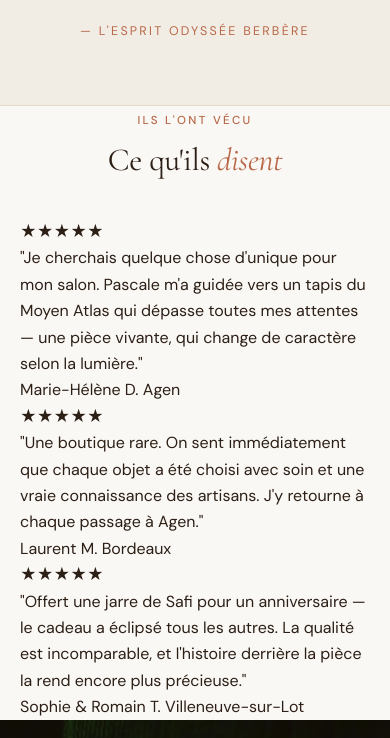
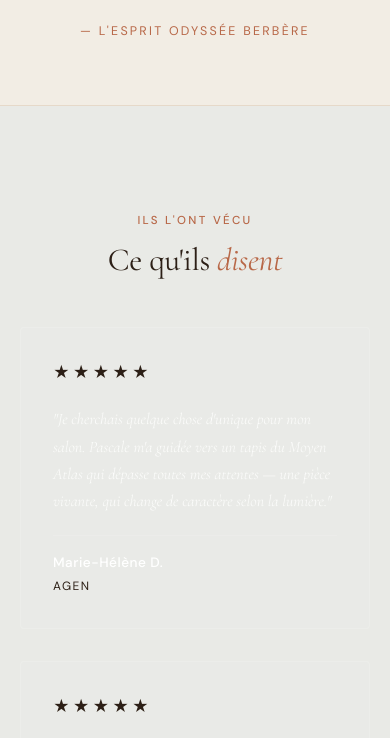
Before and after one commit to studiomitchells-max/odyssee-berbere, a plain HTML site: page index.html in a window 390 px wide. Shown: the part 6216-6954 px from the top of the page. Drawn offline with nearby package versions, Linux system fonts and the light colour scheme; no server answers.

Commit message:
feat: add temoignages CSS

```diff
--- a/css/style.css
+++ b/css/style.css
@@ -1423,3 +1423,76 @@ button {
 }
 .page-hero-img.is-loaded { opacity: 1; }
 .page-hero-img[src=""] { display: none; }
+
+
+/* ── Témoignages ── */
+.temoignages-section {
+  padding: 100px 0;
+  background: rgba(45, 74, 62, 0.08);
+}
+
+.temoignages-grid {
+  display: grid;
+  grid-template-columns: repeat(3, 1fr);
+  gap: 2rem;
+  margin-top: 3rem;
+}
+
+.tcard {
+  background: rgba(255,255,255,0.04);
+  border: 1px solid rgba(255,255,255,0.1);
+  border-radius: 4px;
+  padding: 2rem;
+  display: flex;
+  flex-direction: column;
+  gap: 1.25rem;
+  transition: border-color .3s;
+}
+.tcard:hover { border-color: rgba(192,107,60,.4); }
+
+.tcard-stars {
+  color: var(--terracotta);
+  font-size: 1rem;
+  letter-spacing: 3px;
+}
+
+.tcard-quote {
+  font-family: 'Cormorant Garamond', serif;
+  font-size: clamp(1rem, 2vw, 1.15rem);
+  font-style: italic;
+  font-weight: 300;
+  line-height: 1.7;
+  color: rgba(255,255,255,.85);
+  flex: 1;
+}
+
+.tcard-author {
+  display: flex;
+  flex-direction: column;
+  gap: 2px;
+  border-top: 1px solid rgba(255,255,255,0.1);
+  padding-top: 1rem;
+}
+
+.tcard-name {
+  font-size: .85rem;
+  font-weight: 500;
+  letter-spacing: .5px;
+  color: #fff;
+}
+
+.tcard-city {
+  font-size: .75rem;
+  text-transform: uppercase;
+  letter-spacing: 1.5px;
+  color: var(--terracotta);
+}
+
+@media (max-width: 900px) {
+  .temoignages-grid {
+    grid-template-columns: 1fr;
+    max-width: 480px;
+    margin-left: auto;
+    margin-right: auto;
+  }
+}
```
